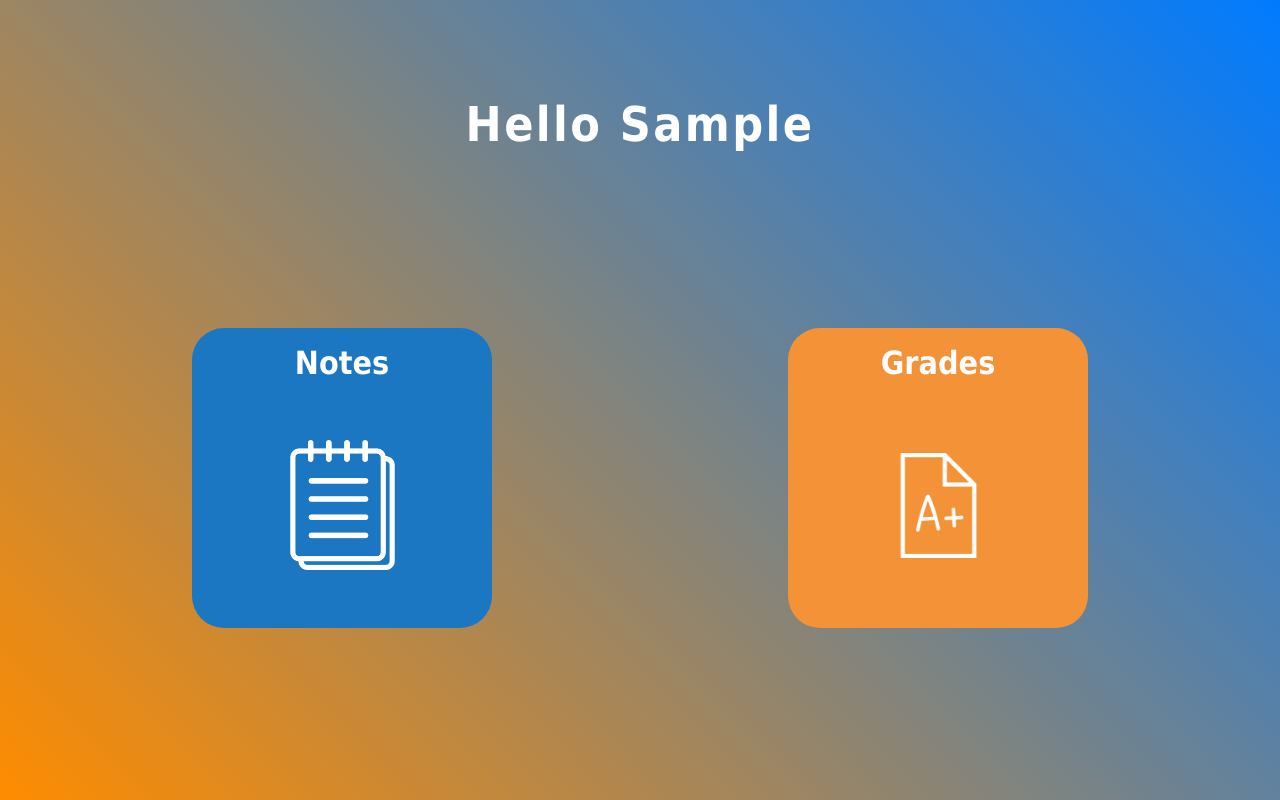
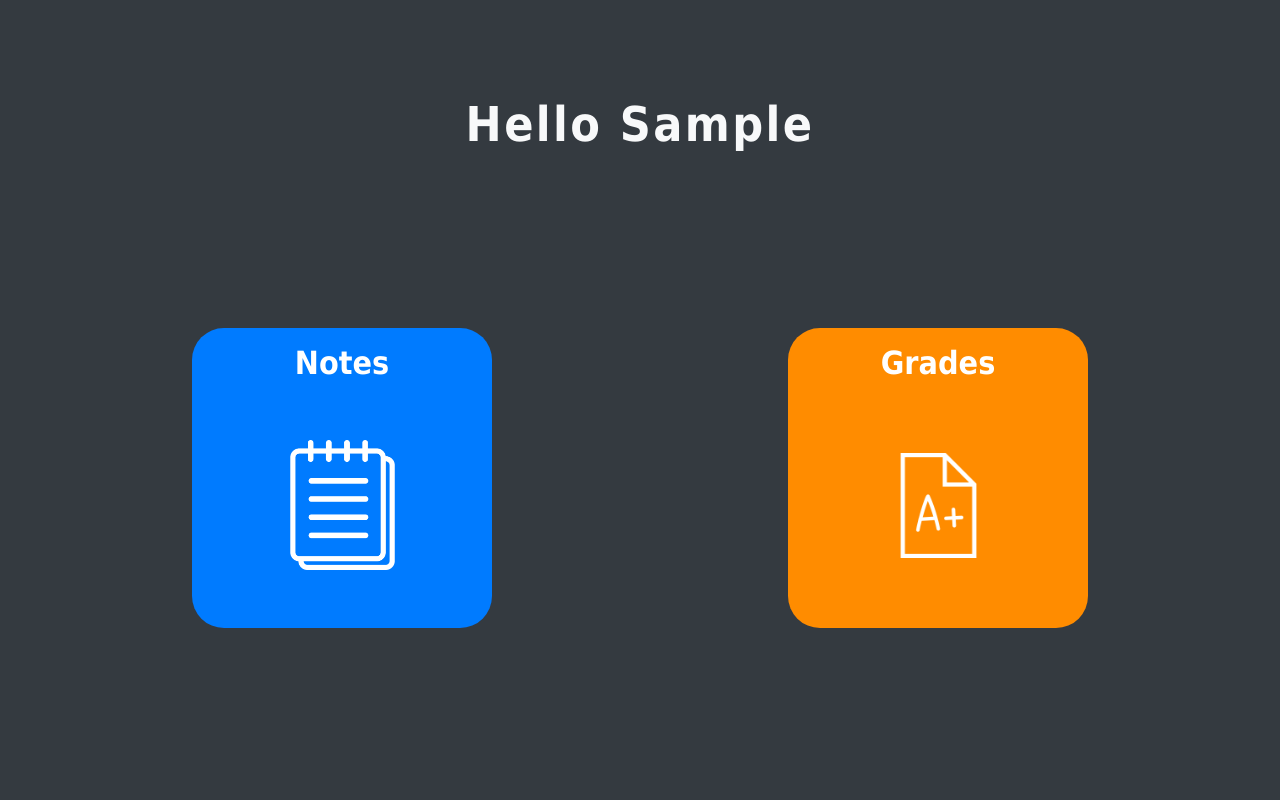
Before and after one commit to Jankela04/GradePoint, a React (Vite) app: page / in a window 1280 px wide. Both pictures are taken after typing "Sample" into the empty fields and a click on the button "Next". Built offline with nearby package versions, Linux system fonts and the light colour scheme.

Commit message:
redesigned home page

```diff
--- a/src/pages/Home/Home.tsx
+++ b/src/pages/Home/Home.tsx
@@ -1,12 +1,15 @@
 import useLocalStorage from "../../hooks/useLocalStorage";
 import CardContainer from "./components/Card Container/CardContainer";
 import styles from "./styles.module.scss";
+import classNames from "classnames";
+import { useTheme } from "../../context/ThemeContext";
 
 const Home = () => {
     const [name] = useLocalStorage("name", "");
+    const { theme } = useTheme();
 
     return (
-        <div className={styles.home}>
+        <div className={classNames(styles.home, styles[theme])}>
             <h1 className={styles.title}>Hello {name}</h1>
             <CardContainer />
         </div>
--- a/src/pages/Home/components/Card Container/CardContainer.tsx
+++ b/src/pages/Home/components/Card Container/CardContainer.tsx
@@ -9,14 +9,14 @@ const CardContainer = () => {
             <Card
                 title="Notes"
                 icon={notesIcon}
-                color={"#1c77c3"}
+                color={"#007bff"}
                 to="/notes"
                 label="View and Add your Grades"
             />
             <Card
                 title="Grades"
                 icon={gradeImg}
-                color={"#f39237"}
+                color={"#ff8c00"}
                 to="/grades"
                 label="View, Take and Edit Notes"
             />
--- a/src/pages/Home/components/Card/Card.tsx
+++ b/src/pages/Home/components/Card/Card.tsx
@@ -1,5 +1,7 @@
+import classNames from "classnames";
 import { useState } from "react";
 import { useNavigate } from "react-router-dom";
+import { useTheme } from "../../../../context/ThemeContext";
 import styles from "./styles.module.scss";
 
 type Props = {
@@ -11,6 +13,7 @@ type Props = {
 };
 
 const Card = ({ title, icon, color, to, label }: Props) => {
+    const { theme } = useTheme();
     const [hovered, setHovered] = useState(false);
 
     const cardStyle = {
@@ -29,7 +32,11 @@ const Card = ({ title, icon, color, to, label }: Props) => {
             <h3>{title}</h3>
             <img src={icon} />
 
-            {hovered && <p className={styles.label}>{label}</p>}
+            {hovered && (
+                <p className={classNames(styles.label, styles[theme])}>
+                    {label}
+                </p>
+            )}
         </div>
     );
 };
--- a/src/pages/Home/components/Card/styles.module.scss
+++ b/src/pages/Home/components/Card/styles.module.scss
@@ -31,9 +31,14 @@
     content: "View, Take and Edit Notes";
     position: absolute;
     bottom: -2em;
+    color: $text-color-dark;
     left: 0.5em;
     font-size: 1.5rem;
     animation: fade_in 0.5s ease-in;
+
+    &.light {
+        color: $text-color-light;
+    }
 }
 
 @media only screen and (max-width: calc($desktop-breakpoint + 100px)) {
--- a/src/pages/Home/styles.module.scss
+++ b/src/pages/Home/styles.module.scss
@@ -1,15 +1,38 @@
 @import "../../assets/variables";
+
+// .home {
+//     width: 100vw;
+//     height: 100vh;
+// }
+
+// .title {
+//     letter-spacing: 0.05em;
+//     text-align: center;
+//     color: white;
+//     padding: 2em 0;
+//     font-size: 3rem;
+// }
 
 .home {
     width: 100vw;
     height: 100vh;
-    background: linear-gradient(45deg, $secondary, $primary);
+
+    .title {
+        letter-spacing: 0.05em;
+        text-align: center;
+        padding: 2em 0;
+        font-size: 3rem;
+    }
+}
+.home .light {
+    background-color: $background-color-light;
+    color: $text-color-light;
 }
 
-.title {
-    letter-spacing: 0.05em;
-    text-align: center;
-    color: white;
-    padding: 2em 0;
-    font-size: 3rem;
+.home.dark {
+    background-color: $background-color-dark;
+    color: $text-color-dark;
+    .title {
+        color: inherit;
+    }
 }
```
